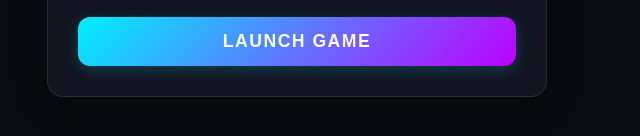
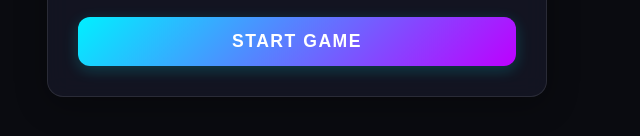
Before and after one commit to Hammadniazi/neon-snake-game, a website built with Vite: page index.html in a window 1280 px wide. Shown: the part 548-684 px from the top of the page, 343-983 px from the left. Built offline with nearby package versions, Linux system fonts and the light colour scheme.

Commit message:
change the button text

```diff
--- a/index.html
+++ b/index.html
@@ -83,7 +83,7 @@
           </div>
         </div>
 
-        <button class="btn" id="play-btn">Launch Game</button>
+        <button class="btn" id="play-btn">Start Game</button>
       </div>
 
       <!-- GAMEPLAY SCREEN -->
```
